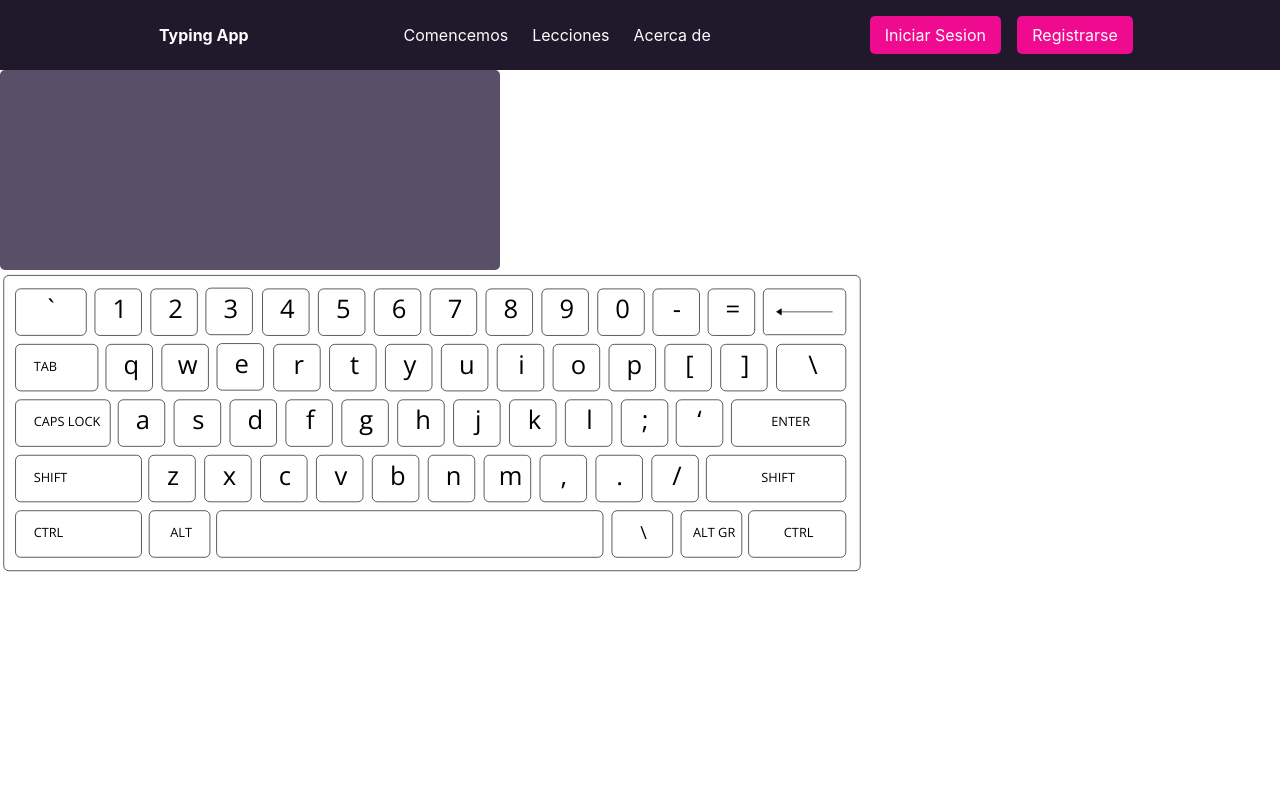
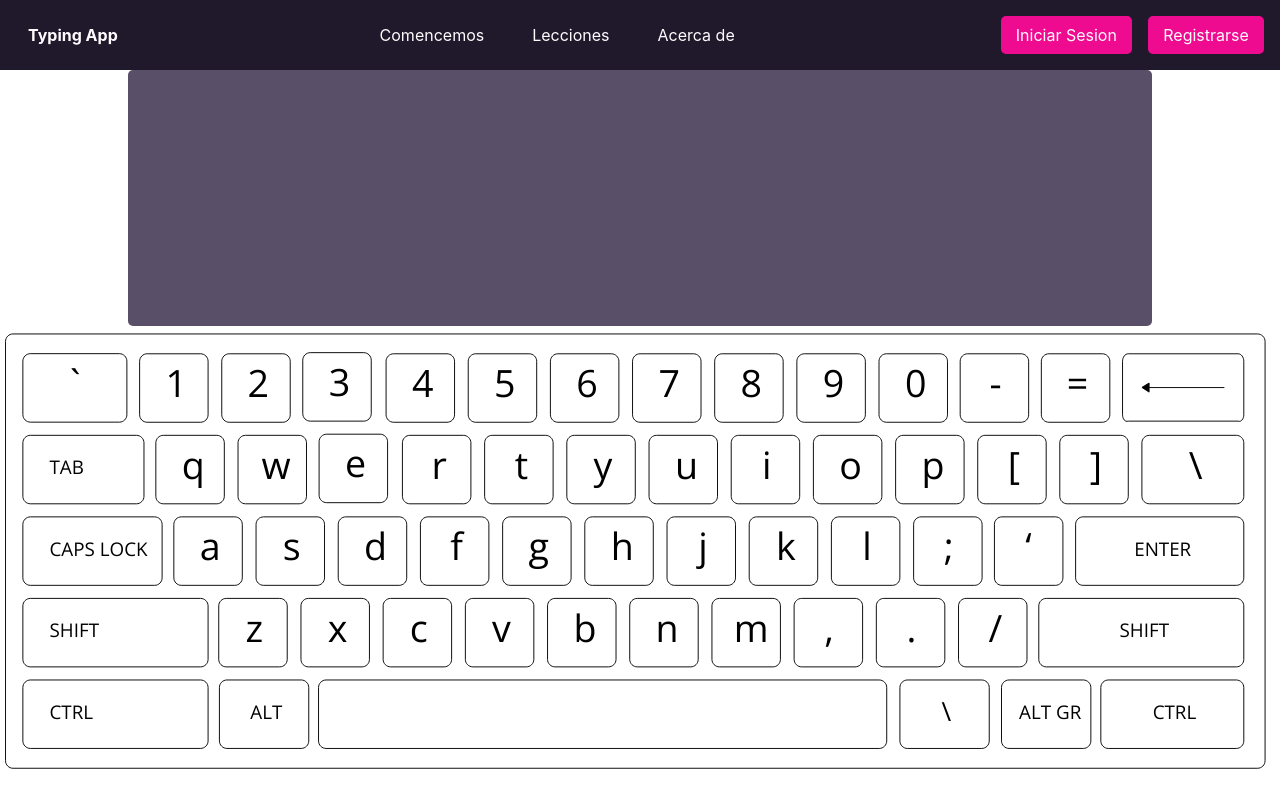
Before and after one commit to DanyGuerra/app-typing, a React (Create React App) app: page / in a window 1280 px wide. Built offline with nearby package versions, Linux system fonts and the light colour scheme.

Commit message:
Adding styles, keyboard and textarea

```diff
--- a/src/components/Header.js
+++ b/src/components/Header.js
@@ -2,7 +2,7 @@ import "../styles/Header.scss";
 
 function Header() {
   return (
-    <div id="nav">
+    <header>
       <nav className="navbar">
         <div className="navbar-header">
           <a href="/" className="logo-name">
@@ -10,7 +10,7 @@ function Header() {
             Typing App
           </a>
         </div>
-        <div class="links">
+        <div className="links">
           <ul>
             <li>
               <a href="/">Comencemos</a>
@@ -38,7 +38,7 @@ function Header() {
           </ul>
         </div>
       </nav>
-    </div>
+    </header>
   );
 }
 
--- a/src/components/Keyboard.js
+++ b/src/components/Keyboard.js
@@ -1,6 +1,7 @@
 import React from "react";
 import { gsap } from "gsap";
 import { useEffect } from "react";
+import "../styles/Keyboard.scss";
 
 const handleKeydown = (e) => {
   const keyPressed = e.code;
@@ -48,12 +49,13 @@ function Keyboard(props) {
   }, [keyboard]);
 
   return (
+    <section className="keyboard-area">
       <div className="keyboard" ref={keyboard}>
         <svg
           version="1.1"
           id="keyboard"
           xmlns="http://www.w3.org/2000/svg"
-        viewBox="0 0 500 150"
+          viewBox="0 0 340 120"
           style={{ enableBackground: "new 0 0 612 792" }}
         >
           <style>
@@ -982,6 +984,7 @@ function Keyboard(props) {
           />
         </svg>
       </div>
+    </section>
   );
 }
 
--- a/src/components/TextBox.js
+++ b/src/components/TextBox.js
@@ -3,7 +3,9 @@ import "../styles/Textbox.scss";
 function TextBox() {
   return (
     <>
-      <div className="textbox"></div>
+      <section className="textbox-area">
+        <div className="textbox"></div>
+      </section>
     </>
   );
 }
--- a/src/styles/Header.scss
+++ b/src/styles/Header.scss
@@ -1,11 +1,11 @@
 @use "app";
 
-#nav {
+header {
   background-color: app.$black-theme1;
   padding: 1rem;
   .navbar {
     display: flex;
-    justify-content: space-evenly;
+    justify-content: space-between;
     align-items: center;
 
     ul {
@@ -34,6 +34,10 @@
     }
 
     .links {
+      ul {
+        display: flex;
+        column-gap: 1.5rem;
+      }
       a {
         color: app.$ligth-color;
       }
--- /dev/null
+++ b/src/styles/Keyboard.scss
@@ -0,0 +1,7 @@
+@use "app";
+
+.keyboard {
+  display: flex;
+  align-items: center;
+  justify-content: center;
+}
--- a/src/styles/Textbox.scss
+++ b/src/styles/Textbox.scss
@@ -1,8 +1,13 @@
 @use "app";
 
-.textbox {
-  background-color: app.$black-theme2;
-  border-radius: 5px;
-  width: 500px;
-  height: 200px;
+.textbox-area {
+  display: flex;
+  justify-content: center;
+  align-items: center;
+  .textbox {
+    width: 80%;
+    height: 20vw;
+    background-color: app.$black-theme2;
+    border-radius: 5px;
+  }
 }
```
Lines whose indentation alone changed are shown as unchanged.
